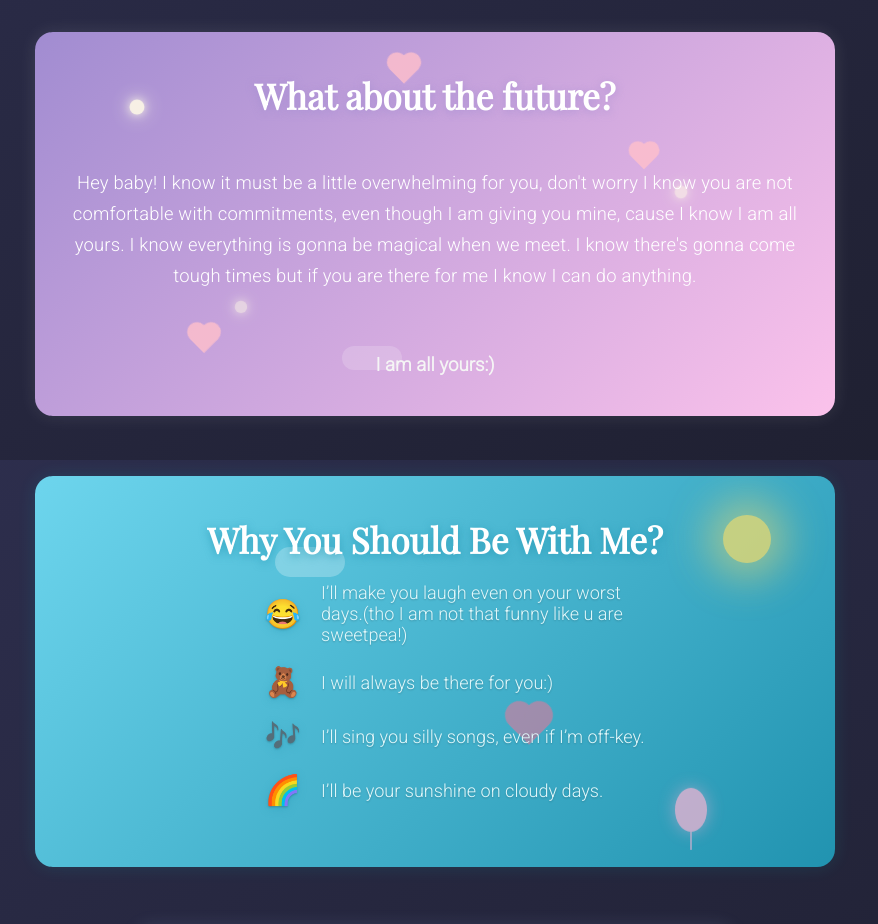
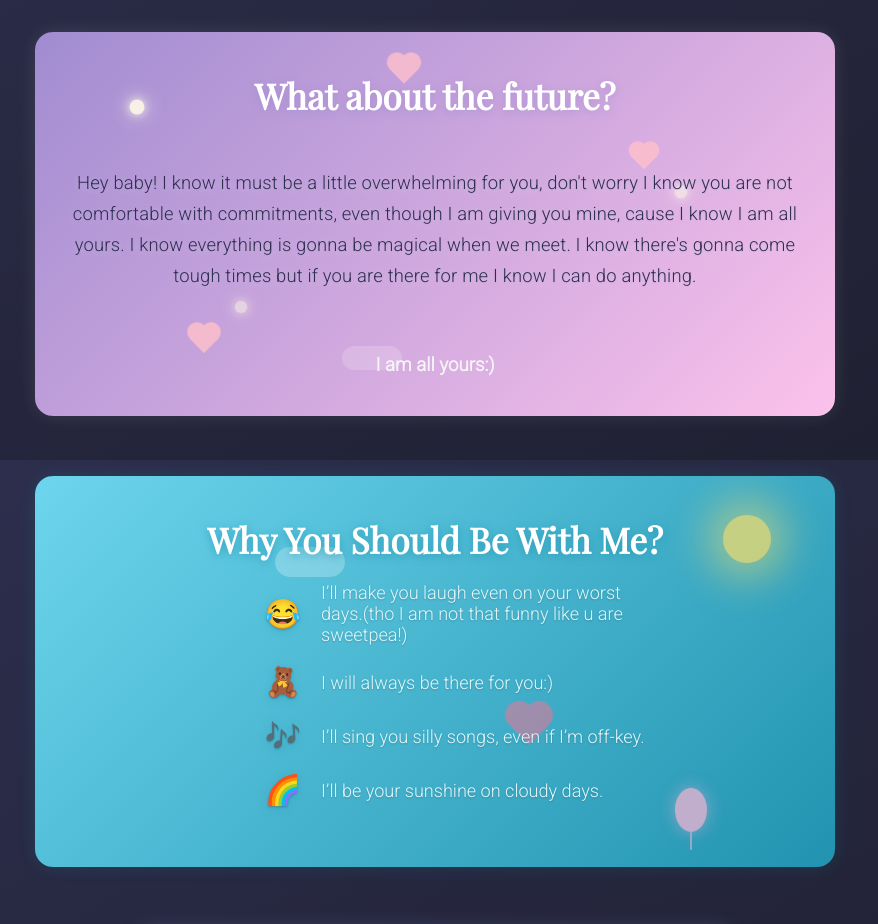
Before and after one commit to Tausinn/Irani, a plain HTML site: page index.html in a window 1280 px wide. Shown: the part 1140-2064 px from the top of the page, without its empty margins (205-1083 px from the left). Drawn offline with nearby package versions, Linux system fonts and the light colour scheme.

Commit message:
Update style.css

```diff
--- a/style.css
+++ b/style.css
@@ -246,16 +246,16 @@
       margin-bottom: 1rem;
       text-shadow: 0 2px 8px #a18cd1aa;
     }
-    .future-content p {
-       color: white;
+.future-content p {
+  color: #2e2f4f; /* Deep, clear indigo for strong contrast */
   font-size: 1.15rem;
   font-family: 'Roboto', sans-serif;
-
   margin: 0;
   letter-spacing: 0.01em;
   line-height: 1.7;
+  text-shadow: 0 2px 8px #fff5, 0 1px 2px #a18cd155; /* Soft white glow for clarity */
   transition: color 0.3s;
-    }
+}
 
     /* Animated Stars */
     .star {
```
